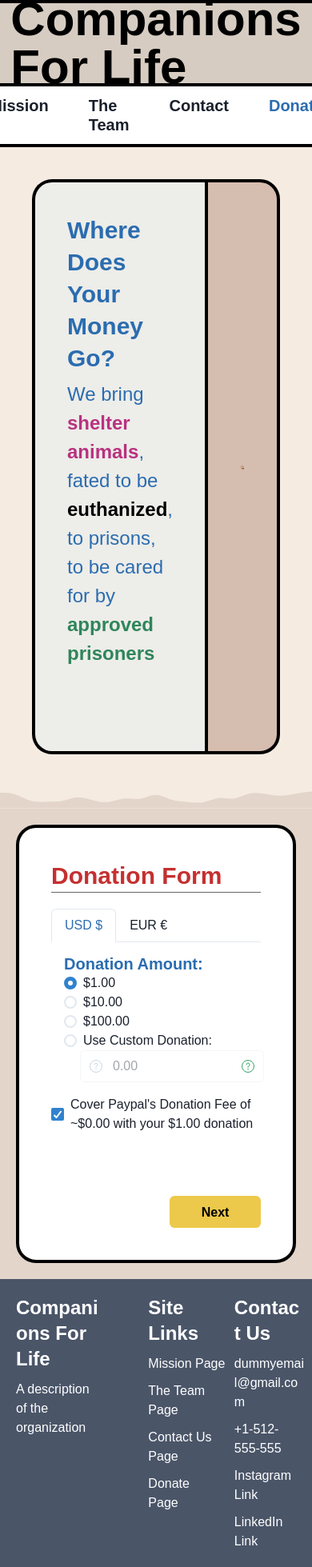
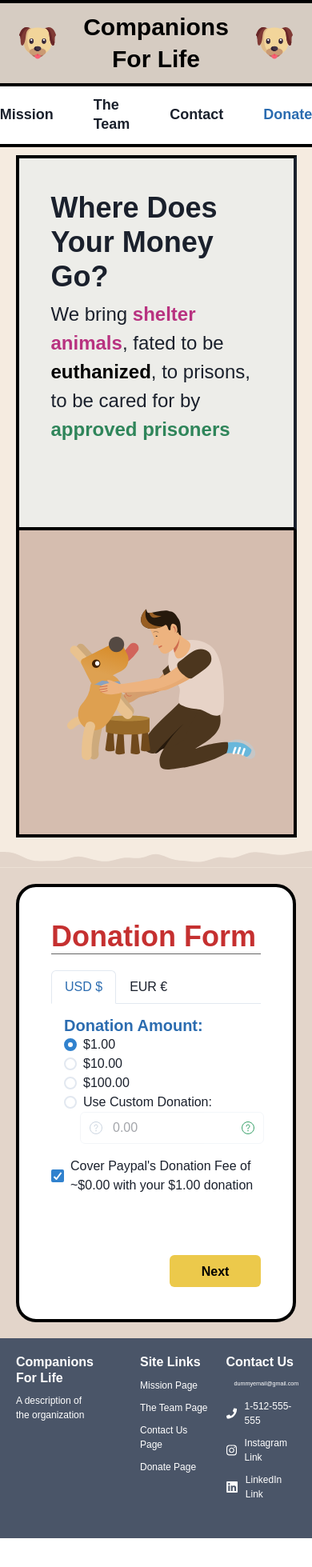
Before and after one commit to TheIshanD/companions-for-life, a Next.js app: page /donate in a window 390 px wide. Shown: the whole page at 80% size. After the commit the page ends 1923 px from the top, so only its background shows below. Built offline with nearby package versions, Linux system fonts and the light colour scheme.

Commit message:
responsiveness

```diff
--- a/src/components/Footer.tsx
+++ b/src/components/Footer.tsx
@@ -4,6 +4,8 @@ import NextLink from 'next/link'
 import {
   Flex, Heading, Link, Box, Text, Grid, GridItem
  } from "@chakra-ui/react"
+
+import { FaEnvelope, FaPhone, FaInstagram, FaLinkedin } from "react-icons/fa";
 
 interface FooterProps {
 }
@@ -16,12 +18,12 @@ export default function Header(props : FooterProps) {
                 <Flex direction="row" bg="gray.600" color="white" minH="250px" p="20px" gap="20px">
                     <Flex direction="column" height="100%" width="50%">
                         <Flex direction="column" width="75%" gap="10px">
-                            <Heading size="lg">Companions For Life</Heading>
-                            <Text fontSize="md">A description of the organization</Text>
+                            <Heading size={["sm","md","lg"]} fontWeight="900">Companions For Life</Heading>
+                            <Text fontSize={["xs","sm","md"]}>A description of the organization</Text>
                         </Flex>
                     </Flex>
                     <Flex direction="column" height="100%" width="25%" gap="10px">
-                        <Heading size="lg">Site Links</Heading>
+                        <Heading size={["sm","md","lg"]} fontWeight="900">Site Links</Heading>
                         <Link
                             maxW="200px"
                             as={NextLink}
@@ -30,7 +32,7 @@ export default function Header(props : FooterProps) {
                             textDecoration: "none",
                             color: "red.600"
                             }}>
-                            <Text fontSize="md" width="100px">
+                            <Text fontSize={["xs","sm","md"]} width="100px">
                             Mission Page
                             </Text>
                         </Link>
@@ -42,7 +44,7 @@ export default function Header(props : FooterProps) {
                             textDecoration: "none",
                             color: "red.600"
                             }}>
-                            <Text fontSize="md">
+                            <Text fontSize={["xs","sm","md"]}>
                             The Team Page
                             </Text>
                         </Link>
@@ -54,7 +56,7 @@ export default function Header(props : FooterProps) {
                             textDecoration: "none",
                             color: "red.600"
                             }}>
-                            <Text fontSize="md">
+                            <Text fontSize={["xs","sm","md"]}>
                             Contact Us Page
                             </Text>
                         </Link>
@@ -66,17 +68,29 @@ export default function Header(props : FooterProps) {
                             textDecoration: "none",
                             color: "red.600"
                             }}>
-                            <Text fontSize="md">
+                            <Text fontSize={["xs","sm","md"]}>
                             Donate Page
                             </Text>
                         </Link>
                     </Flex>
                     <Flex direction="column" height="100%" width="25%" gap="10px">
-                        <Heading size="lg">Contact Us</Heading>
-                        <Text fontSize="md">dummyemail@gmail.com</Text>
-                        <Text fontSize="md">+1-512-555-555</Text>
-                        <Text fontSize="md">Instagram Link</Text>
-                        <Text fontSize="md">LinkedIn Link</Text>
+                        <Heading size={["sm","md","lg"]} fontWeight="900">Contact Us</Heading>
+                        <Flex direction="row" align="center" gap="10px">
+                            <FaEnvelope />
+                            <Text fontSize={["3xs","2xs","md"]} overflowWrap="break-word">dummyemail@gmail.com</Text>
+                        </Flex>
+                        <Flex direction="row" align="center" gap="10px">
+                            <FaPhone />
+                            <Text fontSize={["xs","sm","md"]}>1-512-555-555</Text>
+                        </Flex>
+                        <Flex direction="row" align="center" gap="10px">
+                            <FaInstagram />
+                            <Text fontSize={["xs","sm","md"]}>Instagram Link</Text>
+                        </Flex>
+                        <Flex direction="row" align="center" gap="10px">
+                            <FaLinkedin />
+                            <Text fontSize={["xs","sm","md"]}>LinkedIn Link</Text>
+                        </Flex>
                     </Flex>
                 </Flex>
             </Flex>
--- a/src/components/Header.tsx
+++ b/src/components/Header.tsx
@@ -27,17 +27,17 @@ export default function Header(props : HeaderProps) {
 
     return (
         <Box>
-        <Flex direction="row" bg="brand.200" h="75px" align="center" px="20px" color="black" justify="center" py="50px" border="4px solid" borderColor="black" borderBottom="none" borderX="none">
+        <Flex direction="row" gap="30px" bg="brand.200" h="75px" align="center" px="20px" color="black" justify="center" py="50px" border="4px solid" borderColor="black" borderBottom="none" borderX="none">
             <Lottie animationData={animationData} loop={true} style={style} />
 
-            <Heading as="h1" size="4xl">
+            <Heading as="h1" size={["xl","xl","xl","2xl"]} textAlign="center" fontWeight="900">
             Companions For Life
             </Heading>
 
             <Lottie animationData={animationData} loop={true} style={style} />
         </Flex>
 
-        <Flex direction="row" gap="50px" bg="white" justify="center" py="3" border="4px solid" borderColor="black" borderX="none">
+        <Flex direction="row" align="center" gap="50px" bg="white" justify="center" py="3" border="4px solid" borderColor="black" borderX="none">
             {!isOnMission &&
             <Link
                 as={NextLink}
@@ -46,7 +46,7 @@ export default function Header(props : HeaderProps) {
                 textDecoration: "none",
                 color: "red.600",
                 }}>
-                <Heading as="h1" size="md">
+                <Heading as="h1" fontSize={["lg","lg","2xl"]}>
                 Mission
                 </Heading>
             </Link>
@@ -57,7 +57,7 @@ export default function Header(props : HeaderProps) {
                 _hover={{
                 textDecoration: "none",
                 }}>
-                <Heading as="h1" size="md" fontWeight="900">
+                <Heading as="h1" fontSize={["lg","lg","2xl"]} fontWeight="900">
                 Mission
                 </Heading>
             </Link>
@@ -71,7 +71,7 @@ export default function Header(props : HeaderProps) {
                 textDecoration: "none",
                 color: "red.600"
                 }}>
-                <Heading as="h1" size="md">
+                <Heading as="h1" fontSize={["lg","lg","2xl"]}>
                 The Team
                 </Heading>
             </Link>
@@ -82,7 +82,7 @@ export default function Header(props : HeaderProps) {
                 _hover={{
                 textDecoration: "none",
                 }}>
-                <Heading as="h1" size="md" fontWeight="900">
+                <Heading as="h1" fontSize={["lg","lg","2xl"]} fontWeight="900">
                 The Team
                 </Heading>
             </Link>
@@ -96,7 +96,7 @@ export default function Header(props : HeaderProps) {
                 textDecoration: "none",
                 color: "red.600"
                 }}>
-                <Heading as="h1" size="md">
+                <Heading as="h1" fontSize={["lg","lg","2xl"]}>
                 Contact
                 </Heading>
             </Link>
@@ -107,7 +107,7 @@ export default function Header(props : HeaderProps) {
                 _hover={{
                 textDecoration: "none",
                 }}>
-                <Heading as="h1" size="md" fontWeight="900">
+                <Heading as="h1" fontSize={["lg","lg","2xl"]} fontWeight="900">
                 Contact
                 </Heading>
             </Link>
@@ -121,7 +121,7 @@ export default function Header(props : HeaderProps) {
                 textDecoration: "none",
                 color: "red.600"
                 }}>
-                <Heading as="h1" size="md">
+                <Heading as="h1" fontSize={["lg","lg","2xl"]}>
                 Donate
                 </Heading>
             </Link>
@@ -132,7 +132,7 @@ export default function Header(props : HeaderProps) {
                 _hover={{
                 textDecoration: "none",
                 }}>
-                <Heading as="h1" size="md" fontWeight="900">
+                <Heading as="h1" fontSize={["lg","lg","2xl"]} fontWeight="900">
                 Donate
                 </Heading>
             </Link>
--- a/src/pages/donate.tsx
+++ b/src/pages/donate.tsx
@@ -96,20 +96,21 @@ export default function DonatePage() {
     <Flex direction="column" bg="red.100" minH="100vh">
         <Header isOnDonate={true}/>
 
-        <Flex direction="row" justify="center" color="blue.600"
+        <Flex direction={["column","column","row"]} justify="center"
           background="brand.300"
           backgroundSize="30px 30px"
-          p="10"
+          p={["10px","20px","40px"]}
+        >
+          <Flex direction={["column","column","row"]} m="auto">
+            <Flex direction="column" width={["90vw","90vw","60vw"]} bg="brand.100" p="10" borderRadius={["0px","0px","25px"]} border="4px solid" borderColor="black" borderRightRadius={["0","0","0"]} borderRight={["4px solid","4px solid","none"]}>
+              <Heading size="2xl" mb="2" fontWeight="900">Where Does Your Money Go?</Heading>
 
-        >
-          <Flex direction="column" width="70vw" bg="brand.100" p="10" borderRadius="25px" border="4px solid" borderColor="black" borderRightRadius="0px" borderRight="none">
-            <Heading size="xl" mb="2">Where Does Your Money Go?</Heading>
+              <Text fontSize="2xl" mb="16">We bring <chakra.span color="pink.600" fontWeight="extrabold">shelter animals</chakra.span>, fated to be <chakra.span color="black" fontWeight="extrabold">euthanized</chakra.span>, to prisons, to be cared for by <chakra.span color="green.600" fontWeight="extrabold">approved prisoners</chakra.span></Text>
+            </Flex>
 
-            <Text fontSize="2xl" mb="16">We bring <chakra.span color="pink.600" fontWeight="extrabold">shelter animals</chakra.span>, fated to be <chakra.span color="black" fontWeight="extrabold">euthanized</chakra.span>, to prisons, to be cared for by <chakra.span color="green.600" fontWeight="extrabold">approved prisoners</chakra.span></Text>
-          </Flex>
-
-          <Flex direction="column" width="30vw" bg="brand.500" p="10" borderRightRadius="25px"  border="4px solid" borderColor="black" borderLeftWidth="4px" borderLeftColor="black" align="center" justify="center">
-            <Lottie animationData={ManAndDogAnimData} loop={true} style={style} />
+            <Flex direction="column" width={["90vw","90vw","30vw"]} bg="brand.500" p="10" borderRightRadius={["0px","0px","25px"]}  border="4px solid" borderColor="black" borderLeftWidth="4px" borderLeftColor="black" align="center" justify="center" borderTop={["none","none","4px solid"]}>
+              <Lottie animationData={ManAndDogAnimData} loop={true} style={style} />
+            </Flex>
           </Flex>
         </Flex>
 
@@ -131,7 +132,7 @@ export default function DonatePage() {
           minH="65vh"
           border="4px solid" borderColor="black"
           >
-            <Heading color="red.600">Donation Form</Heading>
+            <Heading color="red.600" size="2xl" fontWeight="900">Donation Form</Heading>
             {/* <Text color="red.600" fontSize="xs">If donation options fail to load, try reloading the page</Text> */}
             <Divider mb="5"/>
             <Flex direction="column" mb="5" hidden={donationPageIndex!=0}>
@@ -250,7 +251,7 @@ export default function DonatePage() {
             </Flex>
 
             <Flex direction="column" hidden={donationPageIndex!=1}>
-              <Heading size="4xl" color="green" mb="5">{Intl.NumberFormat("en-US", {style: "currency", currency: currency}).format(+totalPaymentVal())}</Heading>
+              <Heading size="4xl" color="green" mb="5" fontWeight="700">{Intl.NumberFormat("en-US", {style: "currency", currency: currency}).format(+totalPaymentVal())}</Heading>
               <Heading size="lg">Pay Now</Heading>
 
               <PayPalScriptProvider options={{ clientId:"test", currency: currency }}>
```
Also changed, not shown: src/pages/about.tsx (+26 -20 lines), src/pages/contact.tsx (+25 -16 lines), src/pages/index.tsx (+53 -30 lines).
